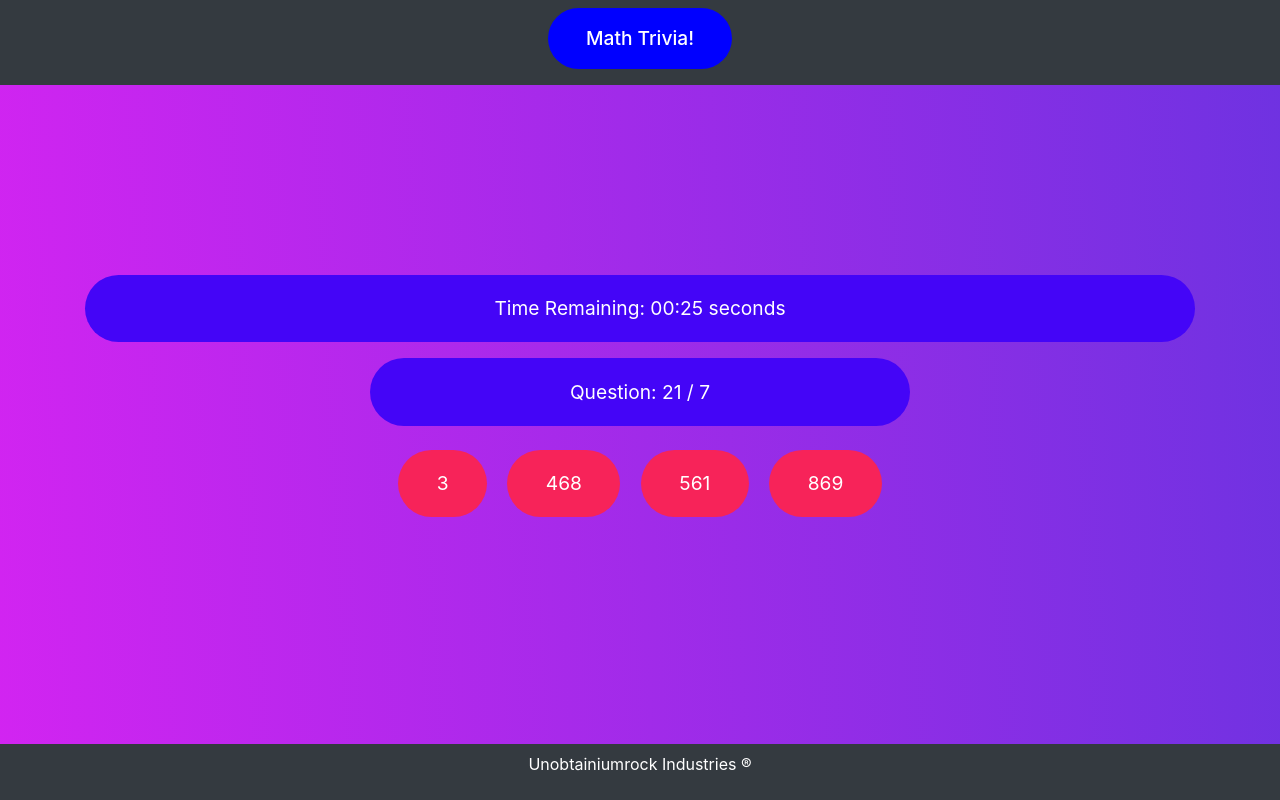
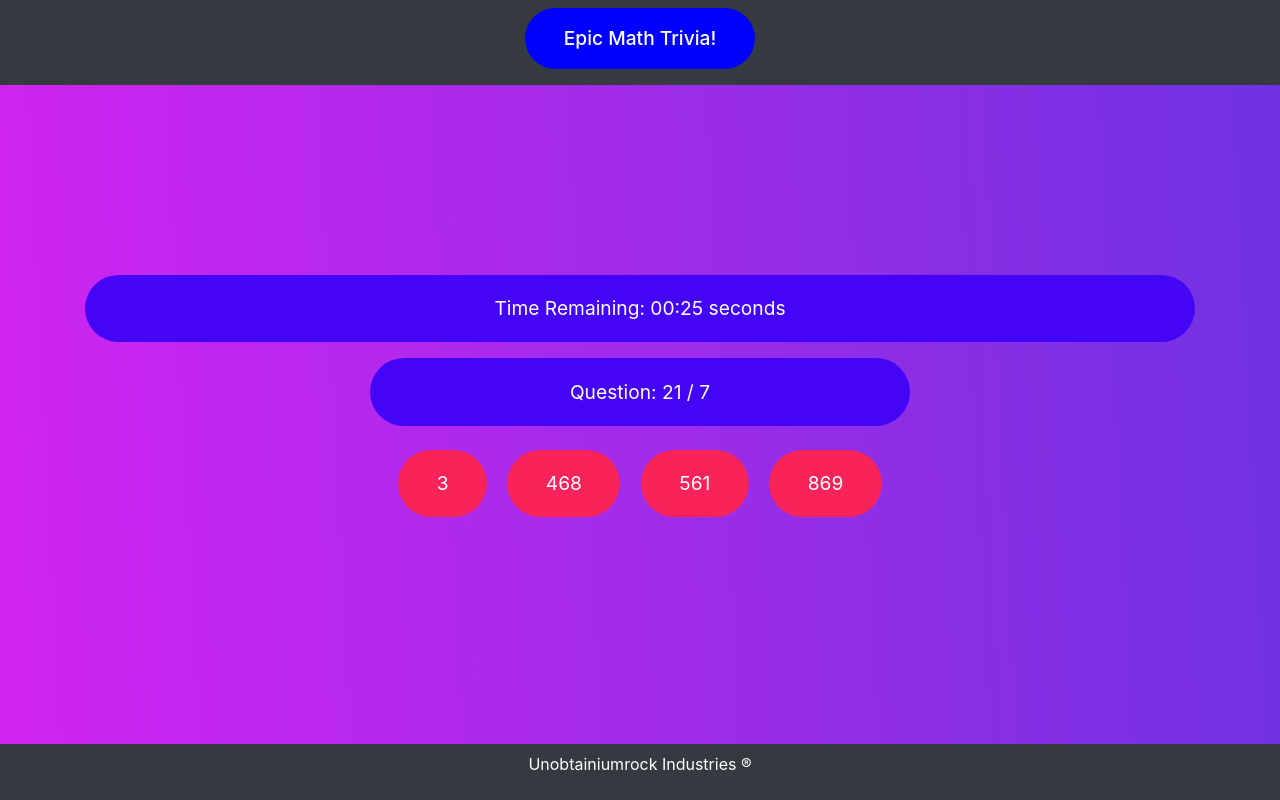
Before and after one commit to Unobtainiumrock/trivia-game, a plain HTML site: page index.html in a window 1280 px wide. Drawn offline with nearby package versions, Linux system fonts and the light colour scheme.

```diff
--- a/index.html
+++ b/index.html
@@ -18,7 +18,7 @@
 
     <!-- <div class="collapse navbar-collapse" id="navbarCollapse"> -->
     <div class="col-centered">
-      <h1>Math Trivia! </h1>
+      <h1>Epic Math Trivia! </h1>
     </div>
     <!-- </div> -->
   </nav>
```
Also changed, not shown: 2 other files.
